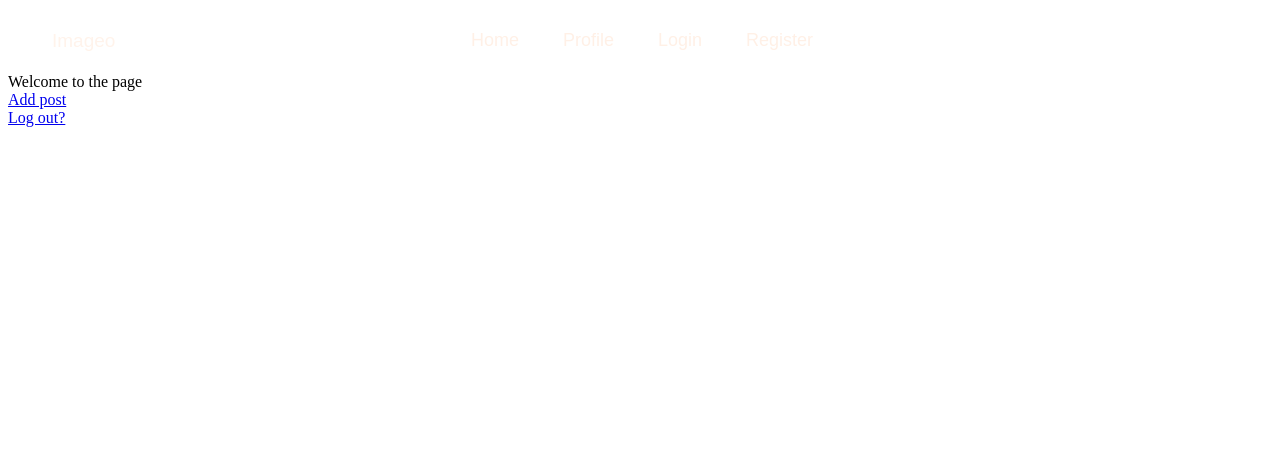
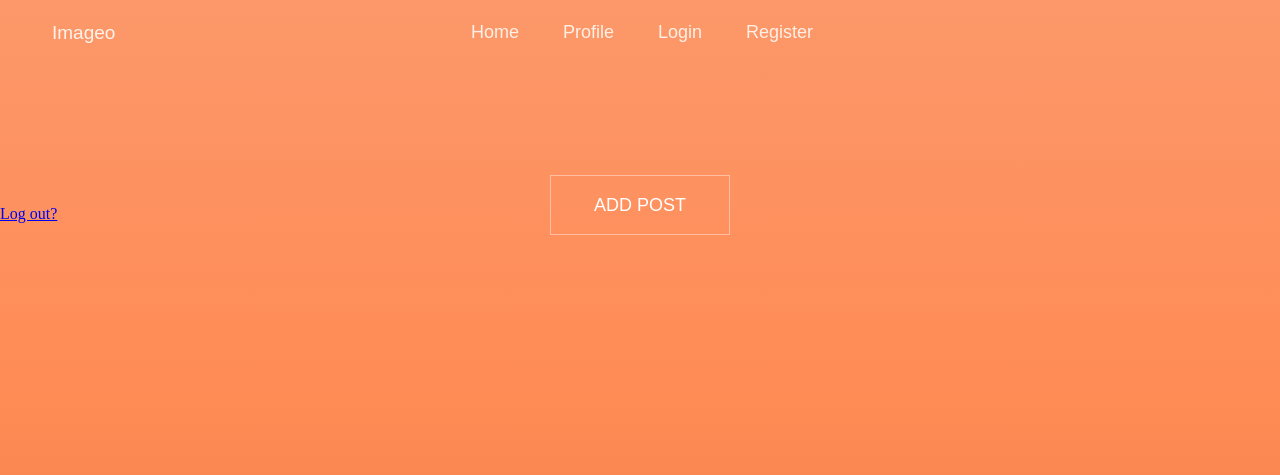
Before and after one commit to ismailElg1/IMD-Social, a PHP site: page / in a window 1280 px wide. Shown: the top 475 px of the page. Run offline with PHP 8.4, Linux system fonts and the light colour scheme; the visitor is signed in with stand-in values (Sample User, id 1); data that the repository does not hold is empty.

Commit message:
style: added styling to index page and tweaked some html

```diff
--- a/index.php
+++ b/index.php
@@ -23,14 +23,13 @@ $user = User::getUserByEmail($_SESSION['email']);
     <meta http-equiv="X-UA-Compatible" content="IE=edge">
     <meta name="viewport" content="width=device-width, initial-scale=1.0">
     <title>Imageo - <?php echo htmlspecialchars($user['username']);?></title>
+    <link rel="stylesheet" type="text/css" href="css/style.css">
+    <link rel="stylesheet" type="text/css" href="css/button.css">
     <link rel="stylesheet" href="./css/gallery.css">
 </head>
 <body>
     <?php include_once(__DIR__ . "/partials/nav.php")?>
-   Welcome to the page
-   <form action="" method="POST" enctype="multipart/form-data">
-    <a href="./gallery.php">Add post</a>
-   </form>
+
     <!-- print out all the posts -->
     <div class="container">
     <?php
@@ -49,6 +48,23 @@ $user = User::getUserByEmail($_SESSION['email']);
     }
     ?>
     </div>
+
+   <form action="./gallery.php" method="POST">
+
+<div class="container">
+<div class="center">
+<button class="btn" name="addPost" type="submit">
+                    <svg width="180px" height="60px" viewBox="0 0 180 60" class="border">
+                    <polyline points="179,1 179,59 1,59 1,1 179,1" class="bg-line" />
+                    <polyline points="179,1 179,59 1,59 1,1 179,1" class="hl-line" />
+                    </svg>
+<span id="addPost">Add post</span>
+</button>
+</div>
+</div>
+
+
+</form>
    <a href="logout.php">Log out?</a>
 </body>
 </html>
```
